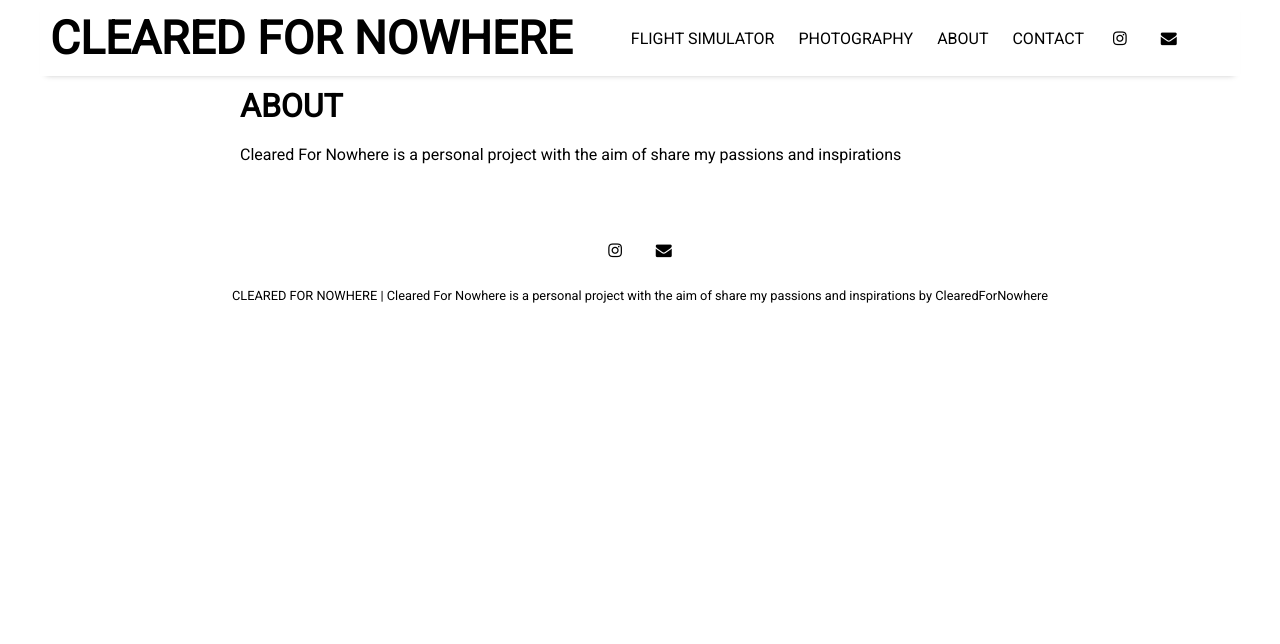
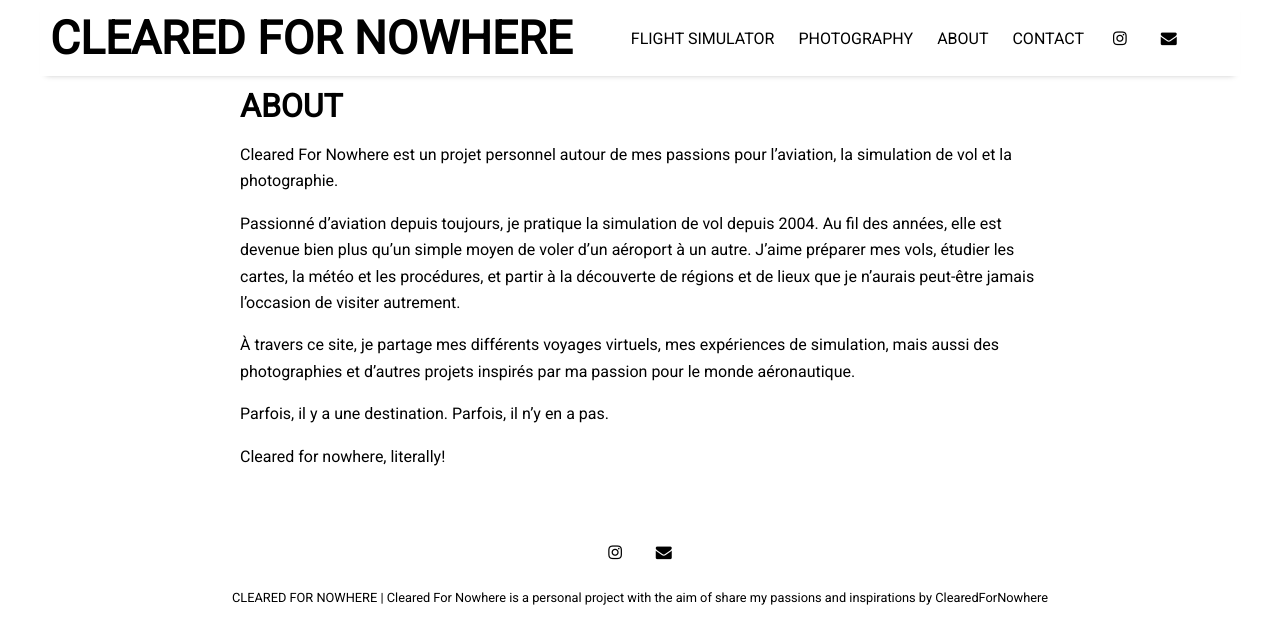
Before and after one commit to ClearedForNowhere/ClearedForNowhere.github.io, a Jekyll site: the page built from pages/about.md, in a window 1280 px wide. Shown: the top 644 px of the page. Built offline with Jekyll 4.4.1, drawn with Linux system fonts in a browser that asks for light colours; nearby versions of some CDN libraries.

Commit message:
Update about.md

```diff
--- a/pages/about.md
+++ b/pages/about.md
@@ -4,4 +4,13 @@ title: ABOUT
 permalink: /about
 ---
 
-Cleared For Nowhere is a personal project with the aim of share my passions and inspirations
+Cleared For Nowhere est un projet personnel autour de mes passions pour l’aviation, la simulation de vol et la photographie.
+
+Passionné d’aviation depuis toujours, je pratique la simulation de vol depuis 2004. Au fil des années, elle est devenue bien plus qu’un simple moyen de voler d’un aéroport à un autre. J’aime préparer mes vols, étudier les cartes, la météo et les procédures, et partir à la découverte de régions et de lieux que je n’aurais peut-être jamais l’occasion de visiter autrement.
+
+À travers ce site, je partage mes différents voyages virtuels, mes expériences de simulation, mais aussi des photographies et d’autres projets inspirés par ma passion pour le monde aéronautique.
+
+Parfois, il y a une destination.
+Parfois, il n’y en a pas.
+
+Cleared for nowhere, literally!
```
